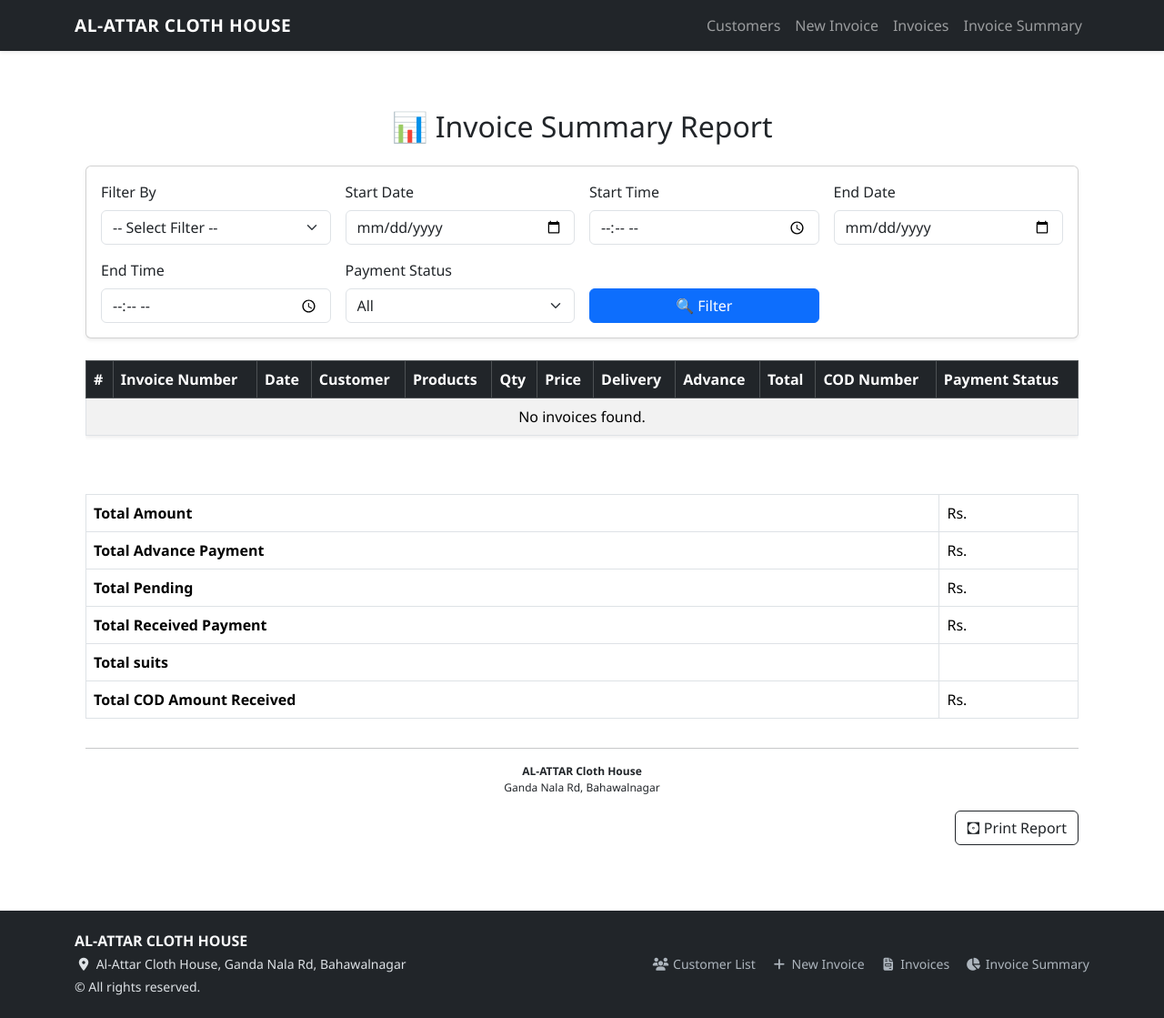
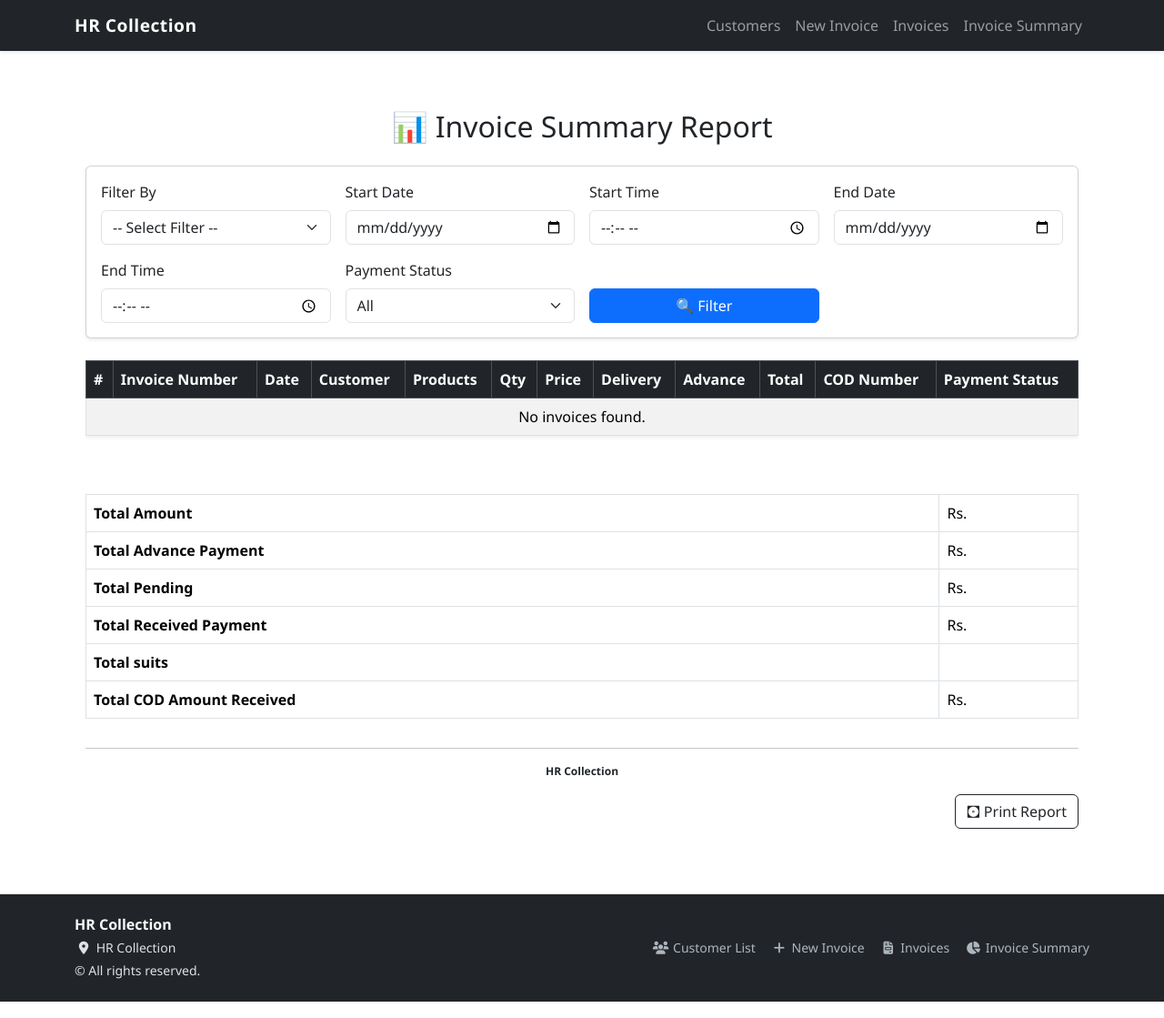
Before and after one commit to ayazkhan1410/al-attar-cloth-house-invoice-system, a Django app: template myapp/templates/invoice_summary.html in a window 1280 px wide. Shown: the whole page at 91% size. Run offline with Django 5.2, Linux system fonts and the light colour scheme; the template is opened without the code that fills it, so the values that code supplies are empty.

Commit message:
Add some fix on BE also did some change in FE

```diff
--- a/myapp/templates/base.html
+++ b/myapp/templates/base.html
@@ -2,7 +2,7 @@
 <html lang="en">
 <head>
   <meta charset="UTF-8">
-  <title>{% block title %}AL-ATTAR CLOTHING BahawalNagar{% endblock %}</title>
+  <title>{% block title %}HR Collection Bahawalnagar{% endblock %}</title>
   <meta name="viewport" content="width=device-width, initial-scale=1">
 
   <!-- Bootstrap 5 CSS -->
@@ -56,7 +56,7 @@
   <!-- HEADER -->
   <nav class="navbar navbar-expand-lg navbar-dark bg-dark shadow-sm">
     <div class="container">
-      <a class="navbar-brand" href="{% url 'customer_list' %}">AL-ATTAR CLOTH HOUSE</a>
+      <a class="navbar-brand" href="{% url 'customer_list' %}">HR Collection</a>
       <button class="navbar-toggler" type="button" data-bs-toggle="collapse" data-bs-target="#navMenu">
         <span class="navbar-toggler-icon"></span>
       </button>
@@ -93,8 +93,8 @@
     <div class="container">
       <div class="row align-items-center text-center text-md-start">
         <div class="col-md-6 mb-3 mb-md-0">
-          <h6 class="fw-bold mb-1 text-light">AL-ATTAR CLOTH HOUSE</h6>
-          <p class="mb-1 small"><i class="fas fa-map-marker-alt footer-icon"></i> Al-Attar Cloth House, Ganda Nala Rd, Bahawalnagar</p>
+          <h6 class="fw-bold mb-1 text-light">HR Collection</h6>
+          <p class="mb-1 small"><i class="fas fa-map-marker-alt footer-icon"></i> HR Collection</p>
           <p class="small mb-0">&copy; {{ now|date:"Y" }} All rights reserved.</p>
         </div>
         <div class="col-md-6 d-flex justify-content-center justify-content-md-end">
--- a/myapp/templates/invoice_detail_pdf.html
+++ b/myapp/templates/invoice_detail_pdf.html
@@ -53,8 +53,8 @@
 
     <!-- Header -->
     <div class="header" style="text-align: center; margin: 0; padding: 0;">
-        <h2 style="margin: 0; font-size: 18px;">AL ATTAR CLOTH HOUSE BAHAWALNAGAR</h2>
-        <p style="margin: 2px 0 0 0; font-size: 12px;">Phone: 0311-7152075 / 0324-7796795 / 0300-7922834</p>
+        <h2 style="margin: 0; font-size: 18px;">HR Collection</h2>
+        <p style="margin: 2px 0 0 0; font-size: 12px;">Phone: 0300-7207494</p>
     </div>
 
     <!-- Invoice + Customer Info -->
--- a/myapp/templates/invoice_summary.html
+++ b/myapp/templates/invoice_summary.html
@@ -130,7 +130,7 @@
 
     <div class="print-footer text-center" style="font-size: 12px;">
       <hr>
-      <p><strong>AL-ATTAR Cloth House</strong><br>Ganda Nala Rd, Bahawalnagar</p>
+      <p><strong>HR Collection</strong><br></p>
     </div>
   </div>
 
--- a/myapp/templates/multiple_invoice_print.html
+++ b/myapp/templates/multiple_invoice_print.html
@@ -98,12 +98,12 @@
         <p><span class="label">COD: </span> Rs {{ invoice.total_amount }}</p>
       </div>
       <div class="footer-note">
-        <h3> AL ATTAR CLOTH HOUSE BAHAWALNAGAR</h3>
+        <h3> HR Collection</h3>
         <br>
         Thanks for shopping with us<br>
         In case of any query, please contact on these numbers:<br>
-        📞 0311-7152075 / 0324-7796795 / 0300-7922834<br>
-        📧 <span class="email">alattarclothhouse@gmail.com</span>
+        📞 0300-7207494<br>
+        📧 <span class="email">hrcollection494e@gmail.com</span>
       </div>
 
     </div>
```
Also changed, not shown: myapp/models.py (line endings or trailing spaces).
